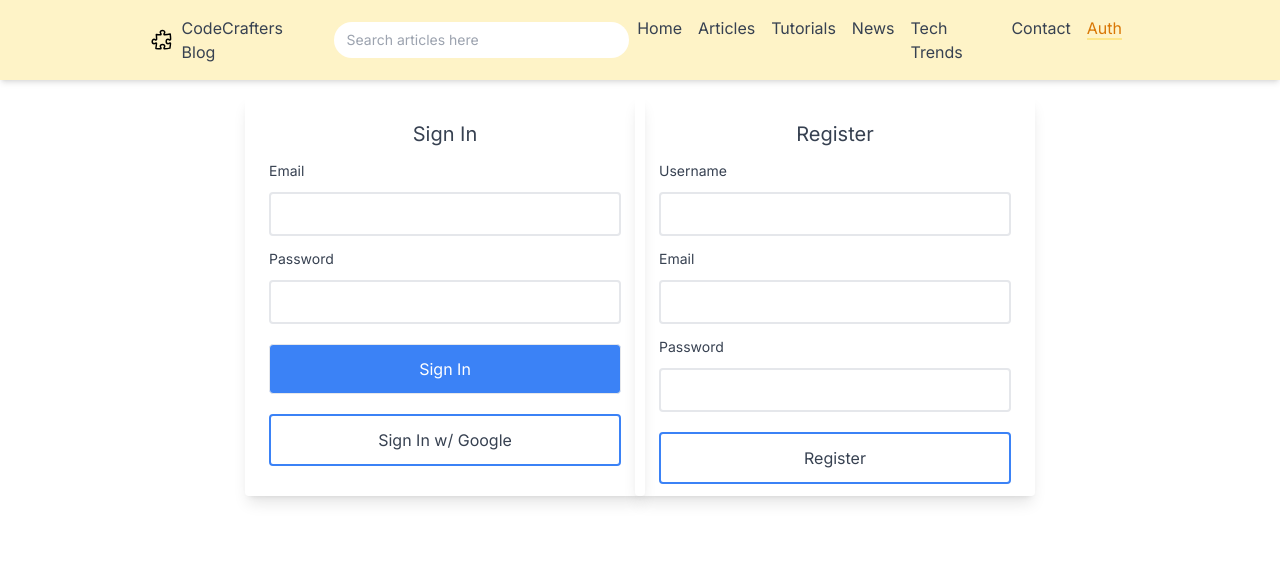
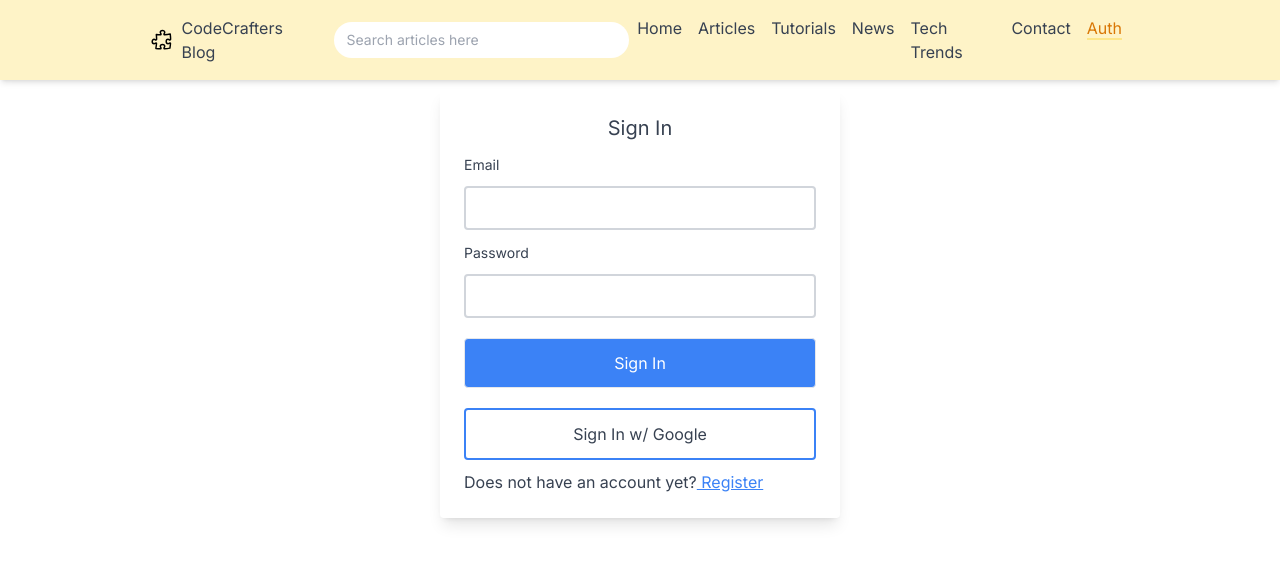
Before and after one commit to jbElmax/nextjs-blog-site, a Next.js app: page /auth in a window 1280 px wide. Shown: the top 564 px of the page. Built offline with nearby package versions, Linux system fonts and the light colour scheme.

Commit message:
created user context, separate signin and signup page

```diff
--- a/app/auth/page.tsx
+++ b/app/auth/page.tsx
@@ -1,34 +1,60 @@
+'use client'
+import { useState, FormEvent } from 'react';
+import { useUser } from '../context/user.context';
+import { useRouter } from 'next/navigation';
+import Link from "next/link";
 
-const Auth = ()=>{
+const SignIn = ()=>{
+    const [email, setEmail] = useState('');
+    const [password, setPassword] = useState('');
+    const {loginUser} = useUser();
+    const {push} = useRouter();
+    const onSubmitHandler = async(e:FormEvent)=>{
+        e.preventDefault();
+        try {
+            const response = await fetch('http://localhost:8000/auth/login', {
+                method: 'POST',
+                headers: {
+                    'Content-Type': 'application/json',
+                },
+                body: JSON.stringify({ email, password }),
+            });
+
+            if (response.ok) {
+                // Redirect to the dashboard or any other protected route upon successful login
+                const userData =await response.json();
+                loginUser(userData);
+                push('/dashboard');
+            } else {
+                // Handle login failure, show error message to the user
+                const data = await response.json();
+                console.error(data);
+                // Update your state to show an error message on the login form
+            }
+        } catch (error) {
+            console.error('Error occurred while logging in', error);
+            // Update your state to show an error message on the login form
+        }
+
+    }
     return(
-        <div className="grid lg:grid-cols-2 grid-cols-1 place-items-center mt-4 ml-[100px] mr-[100px]">
-            <div className="flex flex-col rounded shadow-lg px-6 py-6 w-[400px] h-[400px]">
-                <form className="">
+
+            <div className="flex flex-col rounded shadow-lg px-6 py-6 w-[400px] mx-auto">
+                <form className="" onSubmit={onSubmitHandler}>
                     <h2 className="text-xl text-gray-700 text-center mb-[10px]">Sign In</h2>
                     <label htmlFor="email" className="mt-[20px] text-gray-700 text-sm">Email</label>
-                    <input id="email" type="text" className="w-full px-2 py-2 border-2 border-gray-200 rounded mt-[10px] mb-[10px] focus:outline-none focus:ring focus:ring-green-300"/>
+                    <input id="email" type="text" value={email} onChange={(e)=> setEmail(e.target.value)} className="w-full px-2 py-2 border-2 border-gray-300 rounded mt-[10px] mb-[10px] focus:outline-none focus:ring focus:ring-green-300"/>
                     <label htmlFor="pass" className="mt-[20px] text-gray-700 text-sm">Password</label>
-                    <input id="pass" type="password" className="w-full px-2 py-2 border-2 border-gray-200 rounded mt-[10px] focus:outline-none focus:ring focus:ring-green-300"/>
+                    <input id="pass" type="password" value={password} onChange={(e)=>setPassword(e.target.value)} className="w-full px-2 py-2 border-2 border-gray-300 rounded mt-[10px] focus:outline-none focus:ring focus:ring-green-300"/>
                     <button type="submit" className="border mt-[20px] w-full px-2 py-3 rounded bg-blue-500 text-white hover:bg-blue-600">Sign In</button>
                 </form>
                 <button type="button" className="border-2 border-blue-500 mt-[20px] w-full px-2 py-3 rounded  text-gray-700 hover:bg-lime-50">Sign In w/ Google</button>
+
+                <p className='text-gray-700 mt-[10px]'>Does not have an account yet?<span><Link href='/sign-up' className='text-blue-500 underline'> Register</Link></span></p>
             </div>
-            <div className="flex flex-col rounded shadow-lg px-6 py-6 w-[400px] h-[400px]">
-                <form className="">
 
-                    <h2 className="text-xl text-gray-700 text-center mb-[10px]">Register</h2>
-                    <label htmlFor="username" className="mt-[20px] text-gray-700 text-sm">Username</label>
-                    <input id="username" type="text" className="w-full px-2 py-2 border-2 border-gray-200 rounded mt-[10px] mb-[10px] focus:outline-none focus:ring focus:ring-green-300"/>
-                    <label htmlFor="email" className="mt-[20px] text-gray-700 text-sm">Email</label>
-                    <input id="email" type="text" className="w-full px-2 py-2 border-2 border-gray-200 rounded mt-[10px] mb-[10px] focus:outline-none focus:ring focus:ring-green-300"/>
-                    <label htmlFor="pass" className="mt-[20px] text-gray-700 text-sm">Password</label>
-                    <input id="pass" type="password" className="w-full px-2 py-2 border-2 border-gray-200 rounded mt-[10px] focus:outline-none focus:ring focus:ring-green-300"/>
 
-                    <button type="submit" className=" mt-[20px] w-full px-2 py-3 rounded border-2 border-blue-500 text-gray-700 hover:bg-lime-50">Register</button>
-                </form>
-            </div>
-        </div>
     )
 }
 
-export default Auth;
+export default SignIn;
--- /dev/null
+++ b/app/context/user.context.tsx
@@ -0,0 +1,42 @@
+'use client'
+import React, { createContext, useContext, useState, ReactNode } from 'react';
+
+interface UserContextProps {
+    user: any | null; // Replace 'any' with your actual user data type
+    loginUser: (userData: any) => void; // Replace 'any' with your actual user data type
+    logoutUser: () => void;
+}
+
+const UserContext = createContext<UserContextProps | undefined>(undefined);
+
+interface UserProviderProps {
+    children: ReactNode;
+}
+
+export const UserProvider: React.FC<UserProviderProps> = ({ children }) => {
+    const [user, setUser] = useState<any | null>(null); // Replace 'any' with your actual user data type
+
+    const loginUser = (userData: any) => {
+        setUser(userData);
+    };
+
+    const logoutUser = () => {
+        setUser(null);
+    };
+
+    return (
+        <UserContext.Provider value={{ user, loginUser, logoutUser }}>
+            {children}
+        </UserContext.Provider>
+    );
+};
+
+export const useUser = (): UserContextProps => {
+    const context = useContext(UserContext);
+
+    if (!context) {
+        throw new Error('useUser must be used within a UserProvider');
+    }
+
+    return context;
+};
--- /dev/null
+++ b/app/dashboard/page.tsx
@@ -0,0 +1,11 @@
+
+const Dashboard = ()=>{
+    return(
+        <div>
+            This is the dashboard page
+        </div>
+    )
+
+}
+
+export default Dashboard;
--- a/app/layout.tsx
+++ b/app/layout.tsx
@@ -1,13 +1,14 @@
 import type { Metadata } from 'next'
 import { Inter } from 'next/font/google'
 import './globals.css'
-import Navigation from './components/navigation/navigation.component'
+import Navigation from './components/navigation/navigation.component';
+import { UserProvider } from './context/user.context';
 
 const inter = Inter({ subsets: ['latin'] })
 
 
 export const metadata: Metadata = {
-  title: 'Create Next App',
+  title: 'CodePuzzle Blog',
   description: 'Generated by create next app',
 }
 
@@ -20,10 +21,12 @@ export default function RootLayout({
 
     <html lang="en">
       <body className={inter.className}>
-        <Navigation/>
-        <main className='lg:ml-[150px] lg:mr-[150px] pb-[20px]'>
-        {children}
-        </main>
+        <UserProvider>
+          <Navigation/>
+          <main className='lg:ml-[150px] lg:mr-[150px] mx-auto pb-[20px] lg:mt-[90px] mt-[270px]'>
+          {children}
+          </main>
+        </UserProvider>
       </body>
     </html>
   )
--- a/app/page.tsx
+++ b/app/page.tsx
@@ -27,13 +27,13 @@ const Home = ()=> {
       <h1 className='text-center text-2xl mt-[20px] text-gray-700'>Featured Post</h1>
 
       {featuredBlogs.length > 0 ? (
-        <div className='grid grid-cols-3 lg:ml-[100px]'>
+        <div className='grid lg:grid-cols-3 grid-cols-1 gap-4 mx-auto'>
           {featuredBlogs.map((blog) => (
-            <div key={blog._id} className='lg:w-[400px] w-[350px] px-4 py-4 shadow-lg rounded'>
+            <div key={blog._id} className='lg:w-[400px] w-[350px] px-4 py-4 rounded'>
               <Image src={blog.image} alt='post image' width={450} height={200} className='w-full h-[200px] object-cover rounded'/>
               <h2 className='text-2xl text-gray-800 font-medium mt-[5px]'>{blog.title}</h2>
               <p className='text-gray-700 mt-[5px] text-justify text-base'>{blog.introduction}</p>
-              <Link href={`/post/${blog._id}`} className='underline place-items-end text-blue-500 mt-[10px] hover:cursor-pointer'>Read More</Link>
+              <div className='justify-between flex mt-[10px] place-items-center'><p className='text-green-600 hover:cursor-pointer hover:underline'>Share</p><Link href={`/post/${blog._id}`} className='float-right text-orange-500 mt-[10px] hover:cursor-pointer hover:underline'>Read More</Link></div>
             </div>
           ))}
         </div>
--- /dev/null
+++ b/app/sign-up/page.tsx
@@ -0,0 +1,28 @@
+import Link from "next/link";
+const SignUp = ()=>{
+    return(
+        <div className="flex flex-col rounded shadow-lg px-6 py-6 w-[400px] mx-auto">
+        <form className="">
+
+            <h2 className="text-xl text-gray-700 text-center mb-[10px]">Register</h2>
+            <label htmlFor="username" className="mt-[20px] text-gray-700 text-sm">Username</label>
+            <input id="username" type="text" className="w-full px-2 py-2 border-2 border-gray-200 rounded mt-[10px] mb-[10px] focus:outline-none focus:ring focus:ring-green-300"/>
+            <label htmlFor="email" className="mt-[20px] text-gray-700 text-sm">Email</label>
+            <input id="email" type="text" className="w-full px-2 py-2 border-2 border-gray-200 rounded mt-[10px] mb-[10px] focus:outline-none focus:ring focus:ring-green-300"/>
+            <label htmlFor="pass" className="mt-[20px] text-gray-700 text-sm">Password</label>
+            <input id="pass" type="password" className="w-full px-2 py-2 border-2 border-gray-200 rounded mt-[10px] focus:outline-none focus:ring focus:ring-green-300"/>
+
+            <button type="submit" className=" mt-[20px] w-full px-2 py-3 rounded border-2 border-blue-500 text-gray-700 hover:bg-lime-50">Register</button>
+        </form>
+
+
+        <Link href = "/auth" className="text-blue-500 flex mt-[15px] underline">                        <svg xmlns="http://www.w3.org/2000/svg" fill="none" viewBox="0 0 24 24" strokeWidth={1.5} stroke="currentColor" className="w-5 h-5 text-blue-500">
+            <path strokeLinecap="round" strokeLinejoin="round" d="M10.5 19.5L3 12m0 0l7.5-7.5M3 12h18" />
+             </svg> Back to Login
+        </Link>
+
+    </div>
+    )
+}
+
+export default SignUp;
```
Also changed, not shown: app/components/navigation/navigation.component.tsx (+14 -2 lines), app/post/[postId]/page.tsx (+28 -3 lines).
